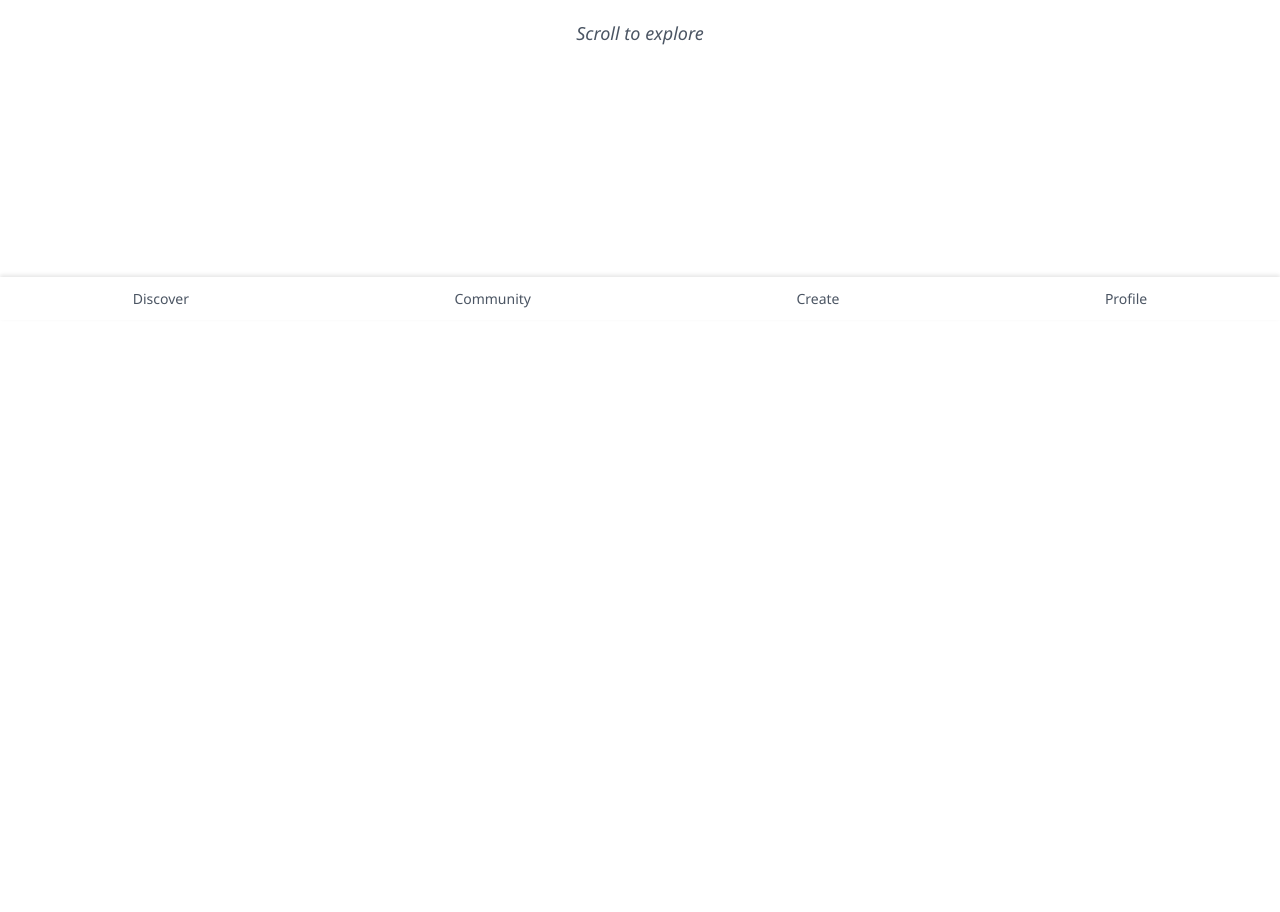
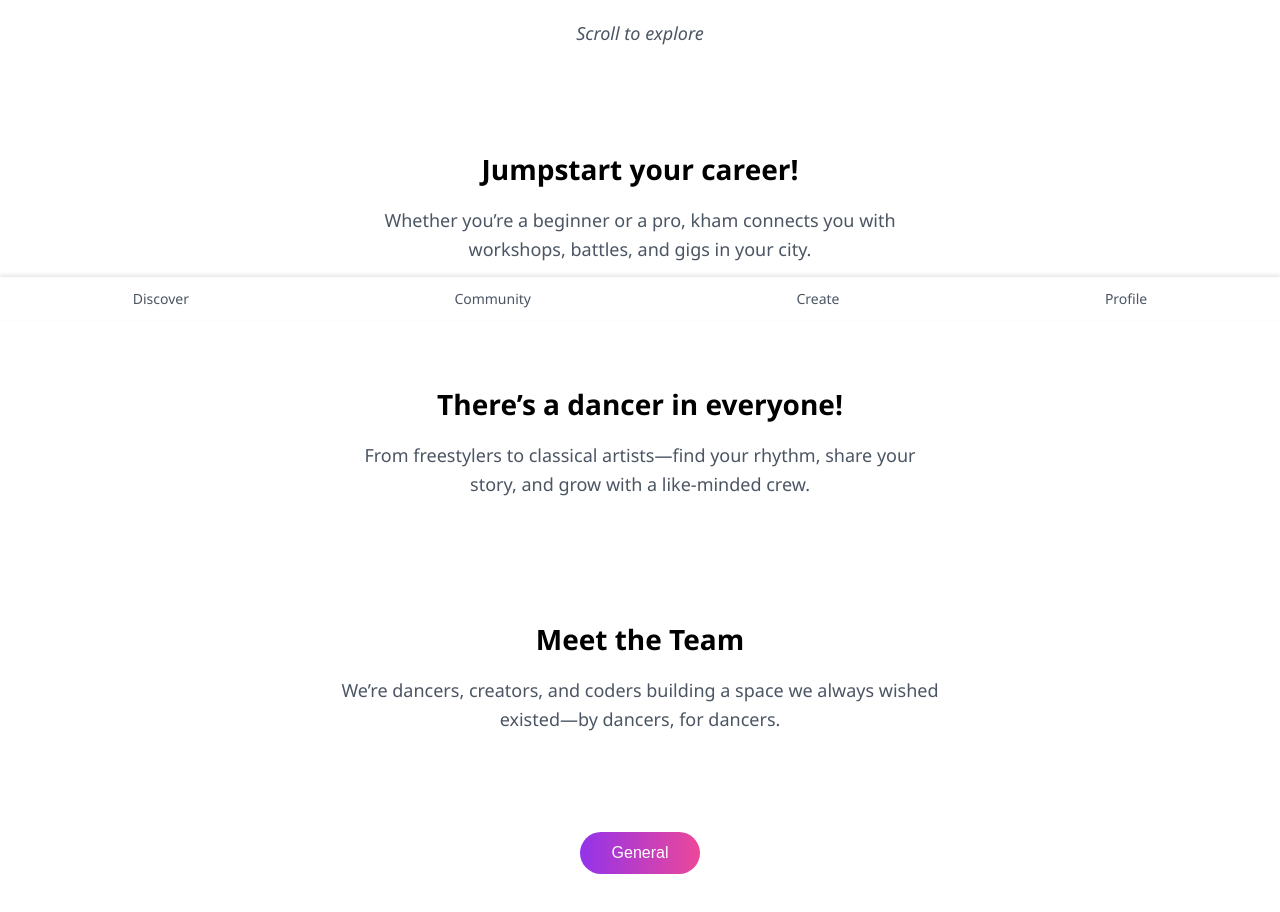
Before and after one commit to hiralshukla/danceApp, a React (Create React App) app in the folder dance-app/: page / in a window 1280 px wide. Shown: the part 480-1392 px from the top of the page. Before the commit the page ends 960 px from the top, so only its background shows below. Built offline with nearby package versions, Linux system fonts and the light colour scheme.

Commit message:
home page Updated

```diff
--- a/dance-app/src/HomePage.js
+++ b/dance-app/src/HomePage.js
@@ -1,7 +1,27 @@
-import React from 'react';
+import React, { useEffect } from 'react';
 import './homepage.css';
 
 const HomePage = () => {
+  useEffect(() => {
+    const observer = new IntersectionObserver(
+      entries => {
+        entries.forEach(entry => {
+          if (entry.isIntersecting) {
+            entry.target.classList.add('visible');
+          } else {
+            entry.target.classList.remove('visible');
+          }
+        });
+      },
+      { threshold: 0.5 }
+    );
+
+    const elements = document.querySelectorAll('.fade-up');
+    elements.forEach(el => observer.observe(el));
+
+    return () => elements.forEach(el => observer.unobserve(el));
+  }, []);
+
   return (
     <div className="homepage">
       {/* Nav Bar */}
@@ -28,6 +48,31 @@ const HomePage = () => {
         <p className="scroll-text">Scroll to explore</p>
       </main>
 
+
+      {/* NEW INFO SECTION */}
+      <section className="info-section">
+        <div className="info-block fade-up">
+          <h2>Jumpstart your career!</h2>
+          <p>Whether you’re a beginner or a pro, kham connects you with workshops, battles, and gigs in your city.</p>
+        </div>
+
+        <div className="info-block fade-up">
+          <h2>There’s a dancer in everyone!</h2>
+          <p>From freestylers to classical artists—find your rhythm, share your story, and grow with a like-minded crew.</p>
+        </div>
+
+        <div className="info-block fade-up">
+          <h2>Meet the Team</h2>
+          <p>We’re dancers, creators, and coders building a space we always wished existed—by dancers, for dancers.</p>
+        </div>
+        <div className="info-block fade-up center-button">
+          <button className="general-btn">General</button>
+        </div>
+
+
+      </section>
+
+
       {/* Footer Bar */}
       <footer className="footer">
         <div className="footer-tab"> Discover</div>
--- a/dance-app/src/homepage.css
+++ b/dance-app/src/homepage.css
@@ -178,6 +178,65 @@
   color: #a855f7;
 }
 
+/* Info Section */
+.info-section {
+  padding: 4rem 1rem;
+  display: flex;
+  flex-direction: column;
+  gap: 5rem;
+  align-items: center;
+}
+
+.info-block {
+  max-width: 600px;
+  text-align: center;
+  opacity: 0;
+  transform: translateY(20px);
+  transition: opacity 0.8s ease-out, transform 0.8s ease-out;
+}
+
+.info-block.visible {
+  opacity: 1;
+  transform: translateY(0);
+}
+
+.info-block h2 {
+  font-size: 1.75rem;
+  margin-bottom: 0.75rem;
+  font-weight: bold;
+}
+
+.info-block p {
+  font-size: 1.125rem;
+  color: #4b5563;
+  line-height: 1.6;
+}
+
+/* Center button at bottom */
+.center-button {
+
+  justify-self: center;
+
+}
+
+/* Button Styles */
+.general-btn {
+  padding: 0.75rem 2rem;
+  font-size: 1rem;
+  border: none;
+  border-radius: 9999px;
+  background-image: linear-gradient(to right, #9333ea, #ec4899);
+  color: white;
+  cursor: pointer;
+  transition: transform 0.3s ease, box-shadow 0.3s ease;
+}
+
+.general-btn:hover {
+  transform: scale(1.05);
+  box-shadow: 0 10px 20px rgba(0,0,0,0.2);
+}
+
+
 /* Responsive */
 @media (max-width: 768px) {
   .title {
```
